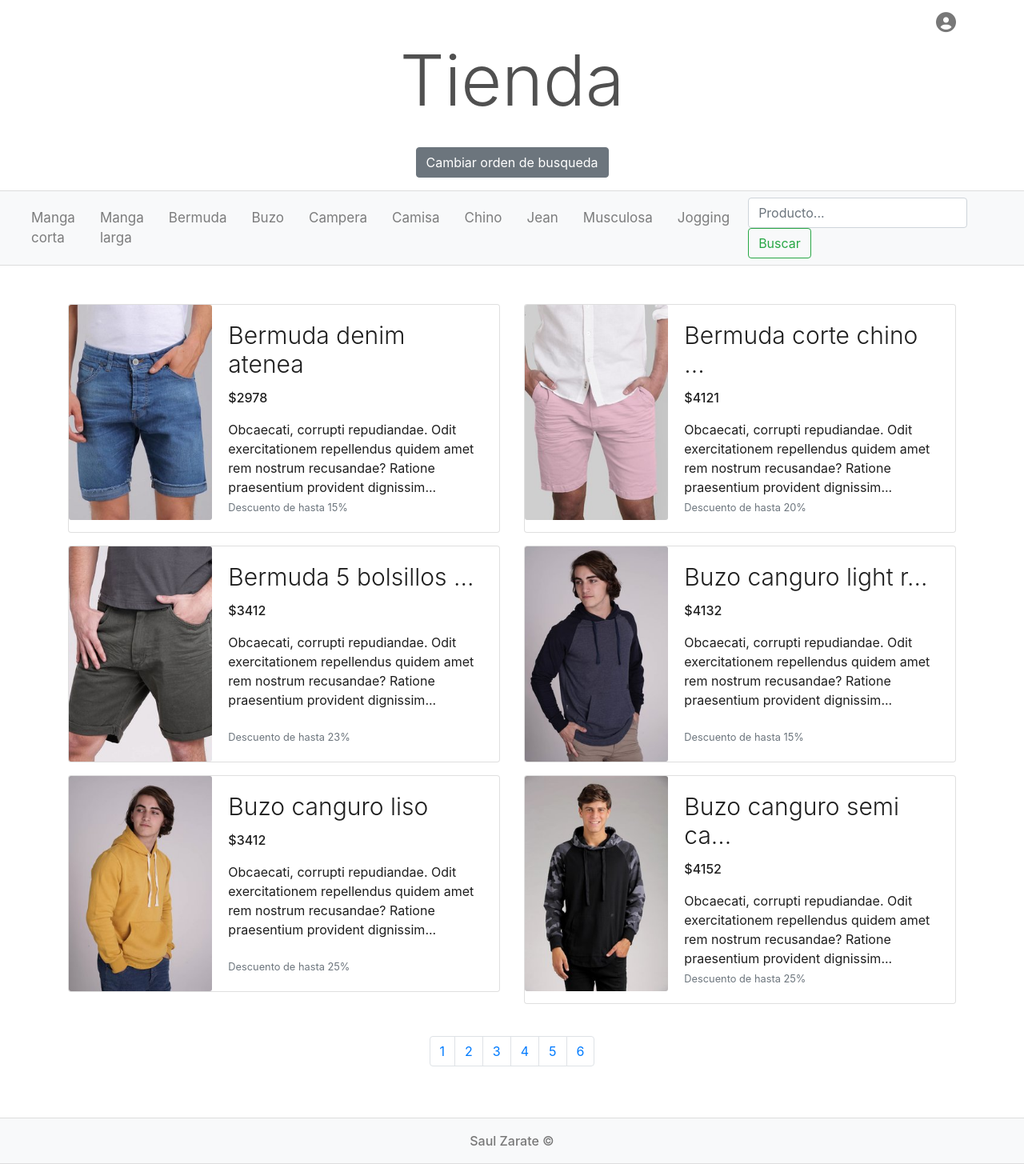
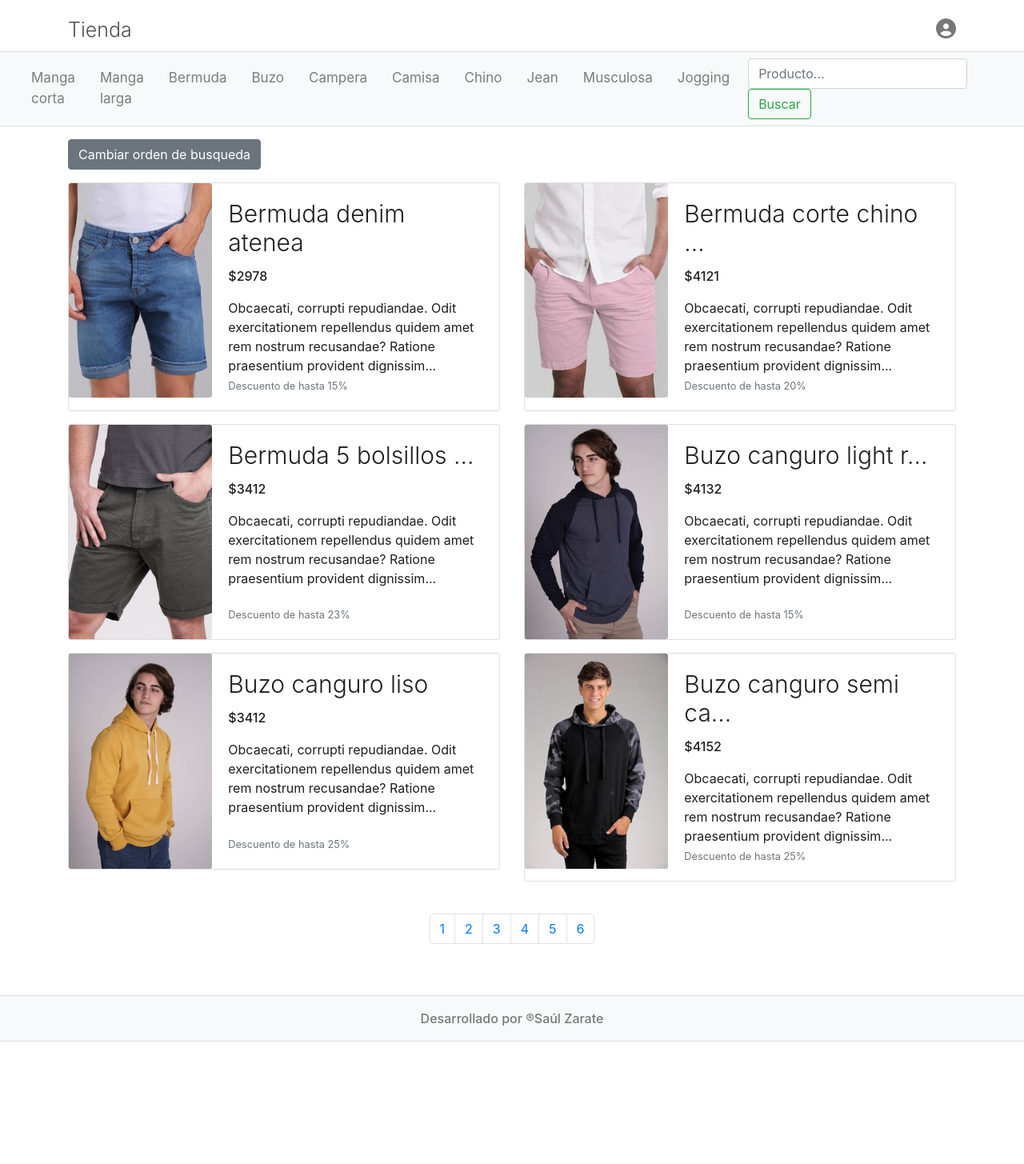
Before and after one commit to Catrisa/dvShop, a PHP site: page /DV-Produccion-web/ in a window 1280 px wide. Shown: the whole page at 80% size. After the commit the page ends 1302 px from the top, so only its background shows below. Run offline with PHP 8.4, Linux system fonts and the light colour scheme; data comes from the database, SQL or seed files in the repository; some libraries are stand-ins or nearby versions.

Commit message:
Mejoras en el codigo

```diff
--- a/assets/css/style.css
+++ b/assets/css/style.css
@@ -1,6 +1,7 @@
 *{
     margin: 0;
     padding: 0;
+    box-sizing: border-box;
 }
 
 a{
@@ -14,14 +15,21 @@
 /* ~~~~~~~~~~~~~~~~~~~~~~~~~~~~~~~~~~~~~~~~ */
 /* ~~~~~~~~~~~~~~~~ HEADER ~~~~~~~~~~~~~~~~ */
 /* ~~~~~~~~~~~~~~~~~~~~~~~~~~~~~~~~~~~~~~~~ */
+header{
+    margin-top: 0;
+}
 header h2{
     padding: 15px 0;
 }
-header div.container{
+header div{
     text-align: right;
     margin-top: 10px;
+
+    display: flex;
+    justify-content: space-between;
+    align-items: center;
 }
-header div.container a{
+header div a{
     color: rgb(120, 120, 120);
     font-size: 25px;
 }
--- a/config/db.php
+++ b/config/db.php
@@ -9,7 +9,7 @@
 
             $baseDatos = "dv-produccion_web-tienda";
             $host = "localhost";
-            $port = 3308;
+            $port = 3306;
             $user = "root";
             $password = "";
 
--- a/config/parameters.php
+++ b/config/parameters.php
@@ -2,7 +2,7 @@
 
 /* CONSTANTES */
 
-define("base_url","http://127.0.0.1/Produccion-Web-DaVinci/TP_2/"); // Raiz del proyecto
+define("base_url","http://localhost/DV-Produccion-web/"); // Raiz del proyecto
 
 define("controller_default","productoController");
 define("action_default","index");
--- a/helpers/Utils.php
+++ b/helpers/Utils.php
@@ -3,26 +3,23 @@
 class Utils {
 
   public static function alert($titulo,$mensaje="",$color="warning"){
-      return "<div class='alert alert-$color alert-dismissible fade show' role='alert'>
-      <strong>$titulo</strong> $mensaje
-      <button type='button' class='close' data-dismiss='alert' aria-label='Close'>
-        <span aria-hidden='true'>&times;</span>
-      </button>
-    </div>";
+      return "
+      <div class='alert alert-$color alert-dismissible fade show' role='alert'>
+        <strong>$titulo</strong> $mensaje
+        <button type='button' class='close' data-dismiss='alert' aria-label='Close'>
+          <span aria-hidden='true'>&times;</span>
+        </button>
+      </div>";
   }
 
   public static function showCategorias(){
     require_once __DIR__ . "/../models/Categoria.php";
-
     $categorias = new Categoria();
     return $categorias->getAll();
   }
 
   public static function isAdmin(){
-    if( isset($_SESSION["identity"]) && $_SESSION["identity"]->rol == "admin" ){
-      return true;
-    }
-    return false;
+    return isset($_SESSION["identity"]) && $_SESSION["identity"]->rol == "admin";
   }
 
   public static function notIsAdmin(){
--- a/views/layout/footer.php
+++ b/views/layout/footer.php
@@ -1,5 +1,5 @@
 
 
 <footer class="bg-light">
-  <p class="m-0 py-3 text-center">Saul Zarate &copy;</p>
+  <p class="m-0 py-3 text-center">Desarrollado por &reg;Saúl Zarate</p>
 </footer>
--- a/views/layout/header.php
+++ b/views/layout/header.php
@@ -1,13 +1,13 @@
 
 <header>
-  <?php if (!isset($_SESSION["identity"])) : ?>
-    <div class="container">
+  <div class="container py-2">
+    <h2 class="display-3 py-0 mb-0 d-flex align-items-center">
+      <a href="<?= base_url ?>" class="titulo-tienda">Tienda</a>
+    </h2>
+    <?php if (!isset($_SESSION["identity"])) : ?>
       <a href="<?= base_url . 'index.php?controller=usuario&action=login' ?>"><i class="fas fa-user-circle"></i></a>
-    </div>
-  <?php else : ?>
-    <div class="container">
+    <?php else : ?>
       <a href="<?= base_url . 'index.php?controller=usuario&action=logOut' ?>"><i class="fas fa-sign-out-alt"></i></a>
-    </div>
-  <?php endif; ?>
-  <h2 class="display-2 text-center pt-0"><a href="<?= base_url ?>" class="titulo-tienda">Tienda</a></h2>
+    <?php endif; ?>
+  </div>
 </header>
--- a/views/producto/destacados.php
+++ b/views/producto/destacados.php
@@ -16,9 +16,15 @@
     <!-- HEADER -->
     <?php require_once __DIR__ ."/../layout/header.php" ?>
 
+    <!-- NAV -->
+    <?php require_once __DIR__ ."/../layout/nav.php" ?>
+
+    <!-- MAIN -->
+    <main class="container mb-5 mt-3">
+
         <!-- BUSCADOR -->
         <?php if($title == 'Productos'):?>
-        <div class="container text-center my-3">
+            <div class="mb-3">
                 <?php
                     if( isset($_GET["order"]) && $_GET["order"] == "ASC" || !isset($_GET["order"])){
                         $order = "DESC";
@@ -29,12 +35,6 @@
                 <a href="<?=base_url?>index.php?controller=producto&action=index&order=<?=$order?>" class="btn btn-secondary">Cambiar orden de busqueda</a>
             </div>
         <?php endif; ?>
-
-    <!-- NAV -->
-    <?php require_once __DIR__ ."/../layout/nav.php" ?>
-
-    <!-- MAIN -->
-    <main class="container my-5">
 
         <?php
         if( isset($_SESSION["login"]) && $_SESSION["login"]["flag"] ){
```
Also changed, not shown: controllers/UsuarioController.php (+6 -2 lines). Lines whose indentation alone changed are shown as unchanged.
